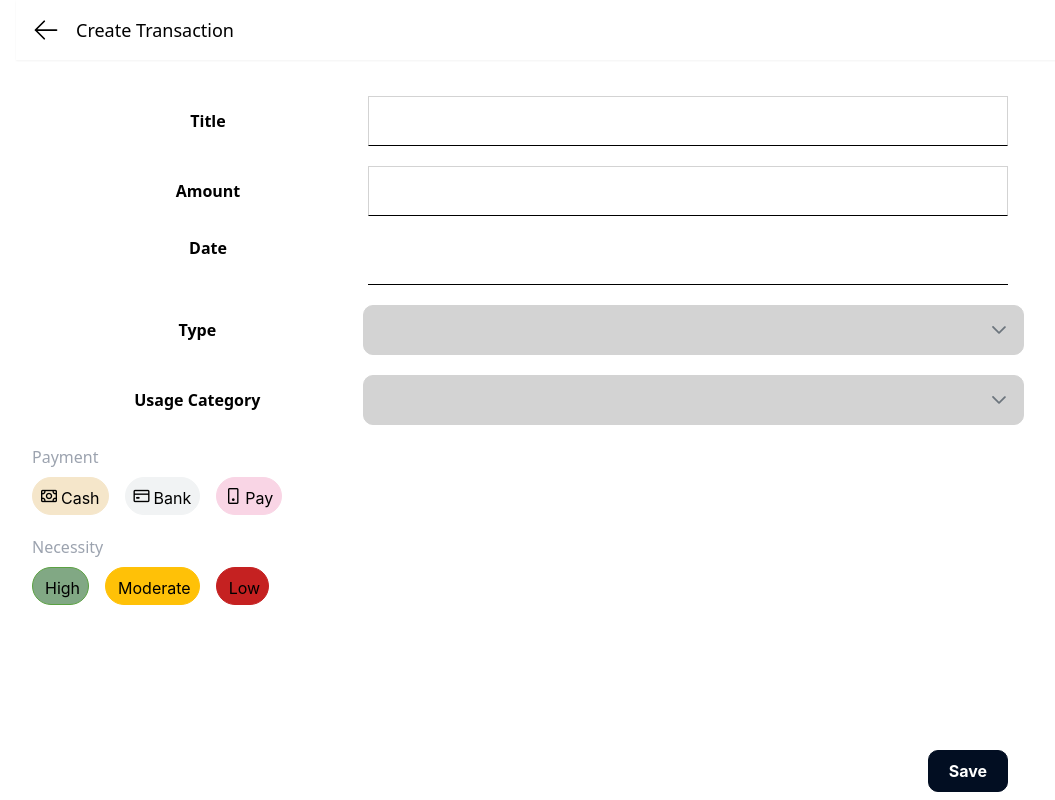
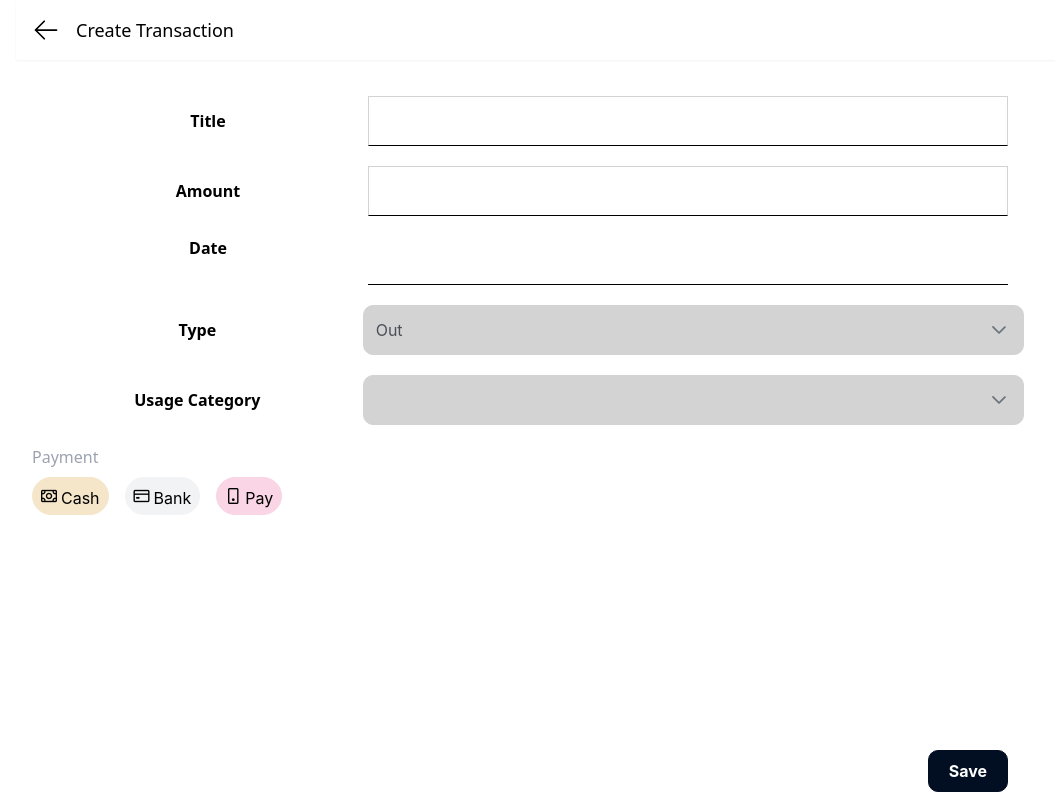
Before and after one commit to kyuukyuusheinmoe/expense-tracker, a Next.js app: page /transaction/create in a window 1280 px wide. Shown: the whole page, without its empty margins (112-1167 px from the left). Built offline with nearby package versions, Linux system fonts and the light colour scheme.

Commit message:
add conditional rendering for spend type

```diff
--- a/src/components/Form/DropDown/DropDown.js
+++ b/src/components/Form/DropDown/DropDown.js
@@ -2,11 +2,13 @@ import React from 'react'
 import { Dropdown } from 'primereact/dropdown';
 
 
-function DropDownComponent({label, items, value, onChange, placeholder, displayKey}) {
+function DropDownComponent({label, items, value, onChange, placeholder, displayKey, defaultValue}) {
+  console.log ('xxx defaultValue ', defaultValue)
+
   return (
     <div className="grid grid-cols-12 place-items-center">
         <label className='col-span-4 text-center text-md font-bold'>{label}</label>
-        <Dropdown value={value} onChange={(e) => onChange(e.value)} options={items} optionLabel={displayKey}
+        <Dropdown value={value || defaultValue} onChange={(e) => onChange(e.value)} options={items} optionLabel={displayKey}
                 placeholder={placeholder} className="col-span-8 w-full" />
     </div>
   )
--- a/src/components/Form/DynamicFormElement/DynamicFormElement.js
+++ b/src/components/Form/DynamicFormElement/DynamicFormElement.js
@@ -2,23 +2,19 @@ import React from 'react'
 import { useController, useFormContext } from 'react-hook-form'
 import { componentMapper } from '../../../utils/form/componentMapper';
 
-function DynamicFormElement({componentType, label, dataSource, name, initialValue}) {
-  const {control} = useFormContext()
+function DynamicFormElement({control, componentType, label, dataSource, name, defaultValue}) {
   const {
     field,
   } = useController({
     name,
     control,
-    defaultValue: initialValue || ""
   });
-
-  console.log ('xxx defaultValue ', field, initialValue)
 
   const Component = componentMapper[componentType]?.component
 
   return (
     <>
-      {Component && <Component label={label} items={dataSource?.items || []} name={field.name} {...field}/>}
+      {Component && <Component label={label} items={dataSource?.items || []} name={field.name} {...field} defaultValue={defaultValue}/>}
     </>
   )
 }
--- a/src/constants/CreateTransactionForm.js
+++ b/src/constants/CreateTransactionForm.js
@@ -32,7 +32,7 @@ export const CreateTransactionForm = {
                 type: "DropDown",
                 valueType: "string"
             },
-            defaultValue: {label: "Out", value: "out"},
+            defaultValue: "out",
             displayKey: "label",
             displayValue: "value",
             dataSource: {
@@ -83,6 +83,11 @@ export const CreateTransactionForm = {
             dataSource: {
                 type: "LIST",
                 items: necessityTypes
+            },
+            condition: {
+                    show: false,
+                    name: "type",
+                    hasValue: "out"
             }
         }
     ]
--- a/src/pages/transaction/create.js
+++ b/src/pages/transaction/create.js
@@ -7,36 +7,39 @@ import LayoutWithHeader from '../../containers/Layout/LayoutWithHeader'
 import { CreateTransactionForm } from '../../constants/CreateTransactionForm'
 import DynamicFormElement from '../../components/Form/DynamicFormElement'
 import { axiosClient } from '../../utils/api/axiosClient'
+import { setIsShow } from '../../utils/form/validations'
 
 function TransactionCreatePage() {
-  const methods = useForm({defaultValues: {}})
+  const methods = useForm({defaultValues: {}, shouldUnregister: true})
   const [confirmVisible, setConfirmVisible] = useState(false)
   const [apiData, setApiData] = useState({})
   const router = useRouter()
-  const {control, handleSubmit, reset, register, unregister} = methods;
-  const typeCheck = useWatch({control, name: "type"})
+  const {control, handleSubmit, reset, register, unregister,} = methods;
+  const watchValues = {type: useWatch({control, name: "type"})}
 
   useEffect(() => {
-    if (typeCheck === "in") {
+    if (watchValues.type === "in") {
       unregister("necessity");
     } else {
       register("necessity");
     }
-  }, [register, unregister, typeCheck]);
+  }, [register, unregister, watchValues.type]);
 
   const onSubmit = (data) => {
-    axiosClient.post('/transaction/create', {
-          ...data
-      }).then(response => {
-      console.log('transactions posted:', response.data);
-      setApiData({status: 'success'})
-      setConfirmVisible(true)
-      }).catch(error => {
-        setApiData({status: 'fail'})
-        console.error('Error posting data:', error);
-        setConfirmVisible(true)
-      });
+    console.log ('xxx submit ', data)
+    // axiosClient.post('/transaction/create', {
+    //       ...data
+    //   }).then(response => {
+    //   console.log('transactions posted:', response.data);
+    //   setApiData({status: 'success'})
+    //   setConfirmVisible(true)
+    //   }).catch(error => {
+    //     setApiData({status: 'fail'})
+    //     console.error('Error posting data:', error);
+    //     setConfirmVisible(true)
+    //   });
     }
+
   return (
     <>
       <FormProvider {...methods}>
@@ -44,7 +47,7 @@ function TransactionCreatePage() {
           <div className='p-4 grid gap-5'>
             {
               CreateTransactionForm.fields?.map ((field, index) => {
-              return (<DynamicFormElement key={index} componentType={field.formProps.type} {...field} initialValue={field.defaultValue}/>)
+              return (field.condition ? setIsShow(field.condition, watchValues) && <DynamicFormElement control={control} key={index} componentType={field.formProps.type} {...field} defaultValue={field.defaultValue}/>: <DynamicFormElement control={control} key={index} componentType={field.formProps.type} {...field} defaultValue={field.defaultValue}/>)
             })
               }
             <div className='flex flex-row-reverse p-4'>
--- /dev/null
+++ b/src/utils/form/validations.js
@@ -0,0 +1,3 @@
+export const setIsShow = (condition, watchValues) => {
+    return (condition.hasValue === watchValues[condition.name])
+}
```
